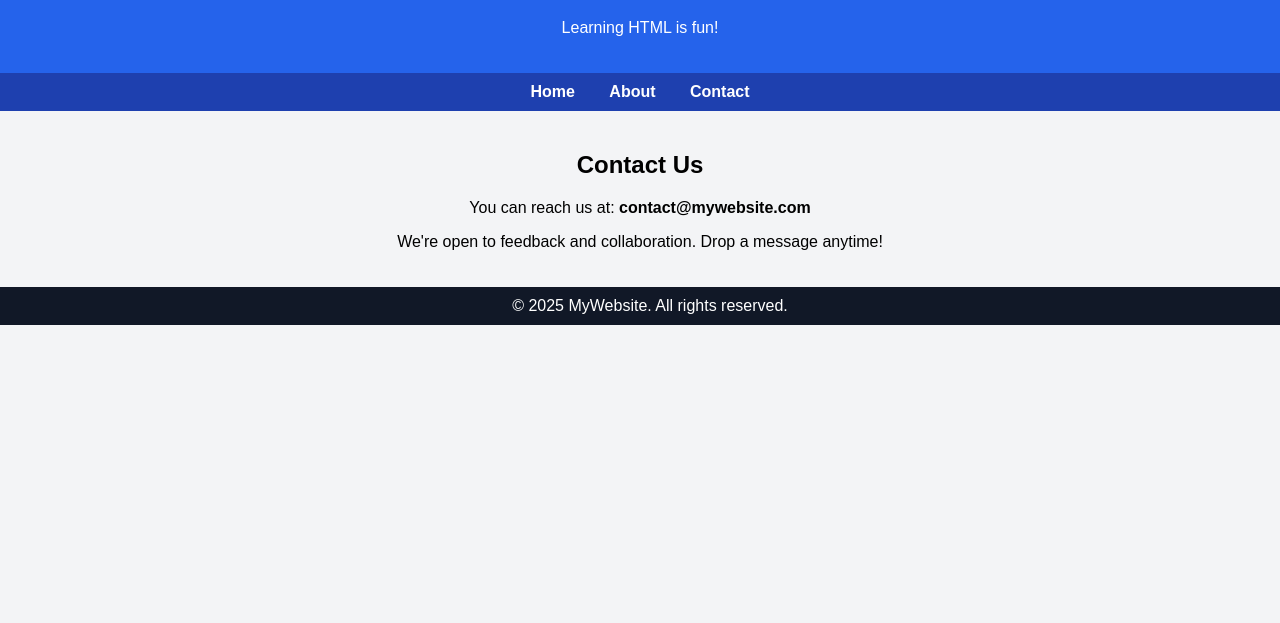
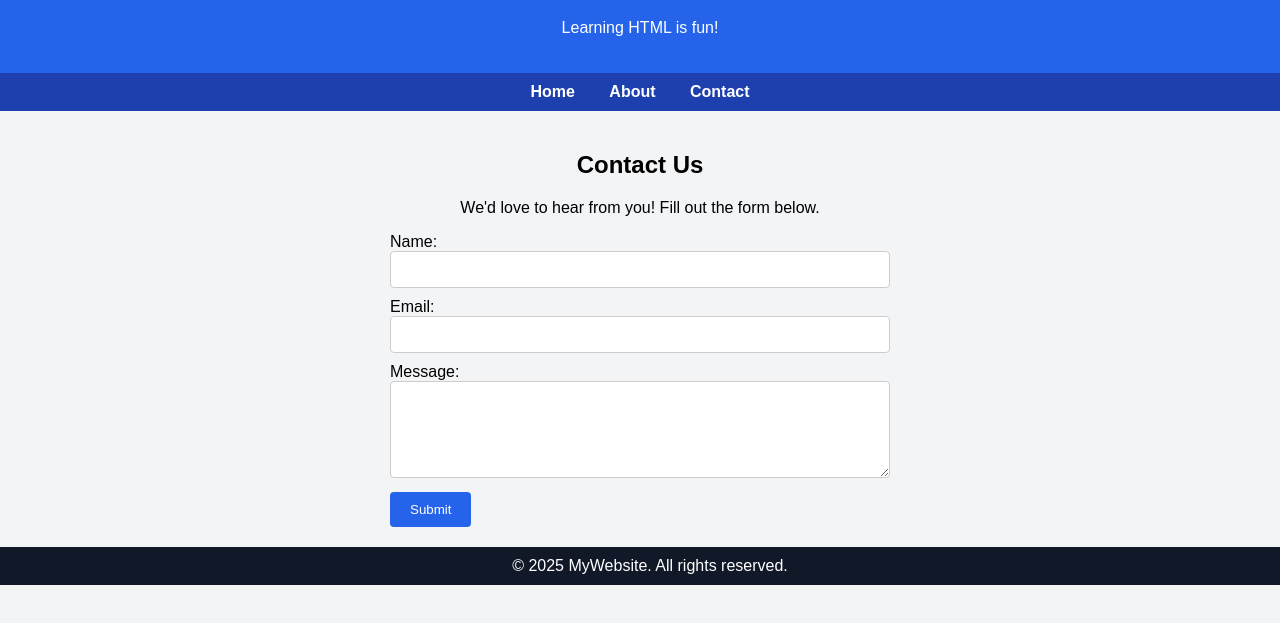
Before and after one commit to iamshasank/thisismysite, a plain HTML site: page index.html in a window 1280 px wide. Both pictures are taken after a click on the link "Contact". Shown: the part 81-704 px from the top of the page. Drawn offline with Linux system fonts and the light colour scheme.

Commit message:
Update index.html

```diff
--- a/index.html
+++ b/index.html
@@ -46,6 +46,27 @@
       height: auto;
       margin-top: 20px;
     }
+    input, textarea {
+      width: 100%;
+      padding: 10px;
+      margin-bottom: 10px;
+      border: 1px solid #ccc;
+      border-radius: 4px;
+      box-sizing: border-box;
+    }
+    button {
+      background-color: #2563eb;
+      color: white;
+      padding: 10px 20px;
+      border: none;
+      cursor: pointer;
+      border-radius: 4px;
+    }
+    form {
+      max-width: 500px;
+      margin: 0 auto;
+      text-align: left;
+    }
   </style>
 </head>
 <body>
@@ -62,7 +83,6 @@
   </nav>
 
   <section id="main-content">
-    <!-- Default content -->
     <h2>Home</h2>
     <p>This is the homepage content with an image below.</p>
     <img src="myphoto.png" alt="Sample Image">
@@ -91,8 +111,22 @@
       } else if (page === "contact") {
         content = `
           <h2>Contact Us</h2>
-          <p>You can reach us at: <strong>contact@mywebsite.com</strong></p>
-          <p>We're open to feedback and collaboration. Drop a message anytime!</p>
+          <p>We'd love to hear from you! Fill out the form below.</p>
+          <form action="https://formsubmit.co/itsmeshasank@gmail.com" method="POST">
+            <input type="hidden" name="_captcha" value="false">
+            <input type="text" name="_honey" style="display:none">
+
+            <label for="name">Name:</label><br>
+            <input type="text" id="name" name="name" required><br>
+
+            <label for="email">Email:</label><br>
+            <input type="email" id="email" name="email" required><br>
+
+            <label for="message">Message:</label><br>
+            <textarea id="message" name="message" rows="5" required></textarea><br>
+
+            <button type="submit">Submit</button>
+          </form>
         `;
       }
 
```
